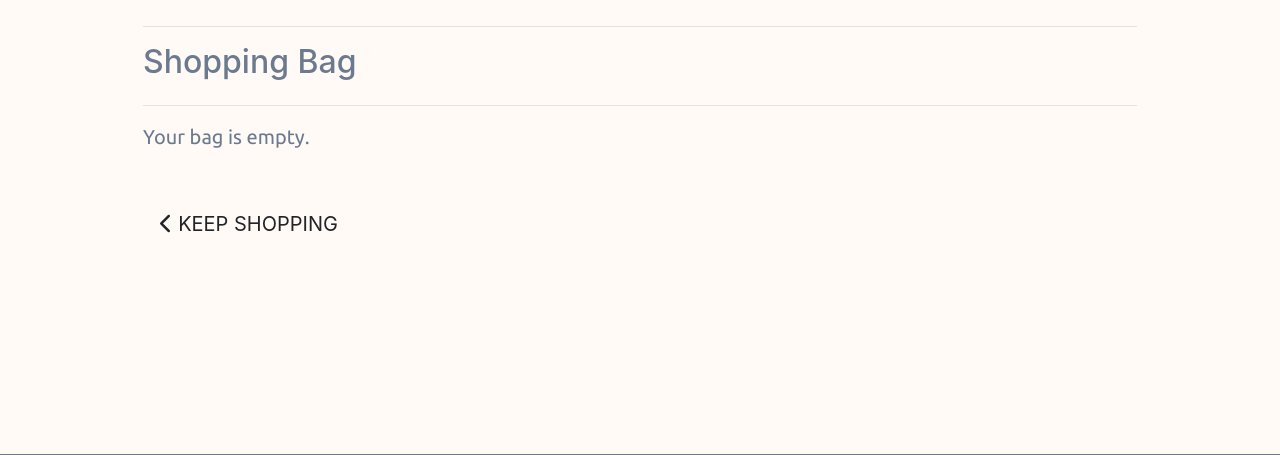
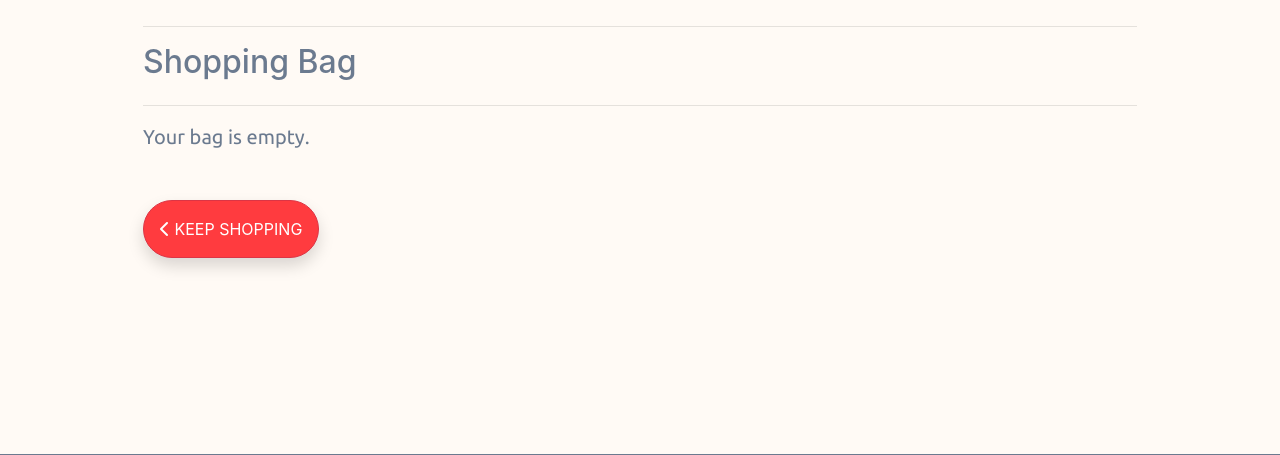
Before and after one commit to BradleyMurrell/dog-fitness-and-nutrition, a Django app: page /bag/ in a window 1280 px wide. Shown: the part 154-609 px from the top of the page. Run offline with Django 4.2, Linux system fonts and the light colour scheme; some libraries are stand-ins or nearby versions.

Commit message:
Edit button style in bag and products

```diff
--- a/bag/templates/bag/bag.html
+++ b/bag/templates/bag/bag.html
@@ -26,7 +26,7 @@
                 {% if bag_items %}
                 <div class="table-responsive rounded">
                     <table class="table table-sm table-borderless">
-                        <thead class="text-black">
+                        <thead>
                             <tr>
                                 <th scope="col">Product Info</th>
                                 <th scope="col"></th>
@@ -59,7 +59,7 @@
                                         <div class="form-group">
                                             <div class="input-group">
                                                 <div class="input-group-prepend">
-                                                    <button class="decrement-qty btn btn-sm btn-black rounded-0"
+                                                    <button class="decrement-qty btn btn-sm btn-danger"
                                                         data-item_id="{{ item.item_id }}" id="decrement-qty_{{ item.item_id }}">
                                                         <span>
                                                             <i class="fas fa-minus fa-sm"></i>
@@ -71,7 +71,7 @@
                                                     data-item_id="{{ item.item_id }}"
                                                     id="id_qty_{{ item.item_id }}">
                                                 <div class="input-group-append">
-                                                    <button class="increment-qty btn btn-sm btn-black rounded-0"
+                                                    <button class="increment-qty btn btn-sm btn-danger"
                                                         data-item_id="{{ item.item_id }}" id="increment-qty_{{ item.item_id }}">
                                                         <span>
                                                             <i class="fas fa-plus fa-sm"></i>
@@ -101,13 +101,13 @@
                         </tr>
                         <tr>
                             <td colspan="5" class="text-right">
-                                <a href="{% url 'products' %}" class="btn btn-outline-black rounded-0 btn-lg">
+                                <a href="{% url 'products' %}" class="btn btn-danger p-3 shadow rounded-pill">
                                     <span class="icon">
                                         <i class="fas fa-chevron-left"></i>
                                     </span>
                                     <span class="text-uppercase">Keep Shopping</span>
                                 </a>
-                                <a href="{% url 'checkout' %}" class="btn btn-black rounded-0 btn-lg">
+                                <a href="{% url 'checkout' %}" class="btn btn-danger p-3 shadow rounded-pill">
                                     <span class="text-uppercase">Secure Checkout</span>
                                     <span class="icon">
                                         <i class="fas fa-lock"></i>
@@ -119,7 +119,7 @@
                 </div>
                 {% else %}
                     <p class="lead mb-5">Your bag is empty.</p>
-                    <a href="{% url 'products' %}" class="btn btn-outline-black rounded-0 btn-lg">
+                    <a href="{% url 'products' %}" class="btn btn-danger p-3 shadow rounded-pill">
                         <span class="icon">
                             <i class="fas fa-chevron-left"></i>
                         </span>
--- a/products/templates/products/products.html
+++ b/products/templates/products/products.html
@@ -19,7 +19,7 @@
     </div>
     <div class="row">
         <div class="col p-3 text-center dropdown">
-            <button class="btn btn-secondary dropdown-toggle" type="button" id="dropdownMenuButton" data-toggle="dropdown" aria-haspopup="true" aria-expanded="false">
+            <button class="btn btn-danger p-3 shadow rounded-pill dropdown-toggle" type="button" id="dropdownMenuButton" data-toggle="dropdown" aria-haspopup="true" aria-expanded="false">
               Sort by
             </button>
             <div class="dropdown-menu" aria-labelledby="dropdownMenuButton">
@@ -100,9 +100,9 @@
         </div>
     </div>
 </div>
-<div class="btt-button shadow-sm border border-black">
+<div class="btn btn-danger p-3 shadow rounded-pill">
     <a class="btt-link d-flex h-100">
-        <i class="fas fa-arrow-up text-red mx-auto my-auto"></i>
+        <i class="fas fa-arrow-up text-white mx-auto my-auto"></i>
     </a>
 </div>
 {% endblock %}
```
Also changed, not shown: products/templates/products/product_detail.html (+5 -5 lines).
